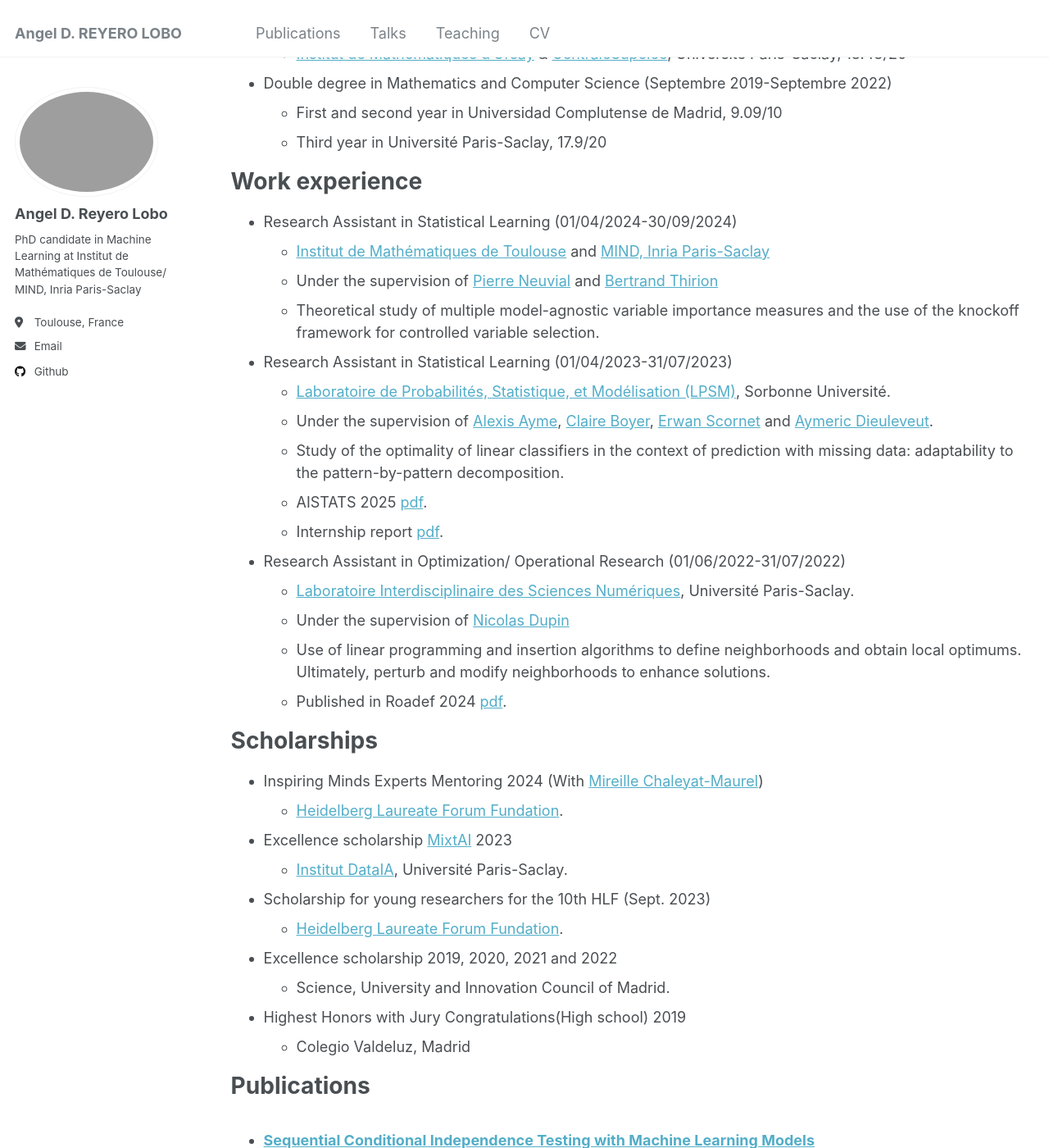
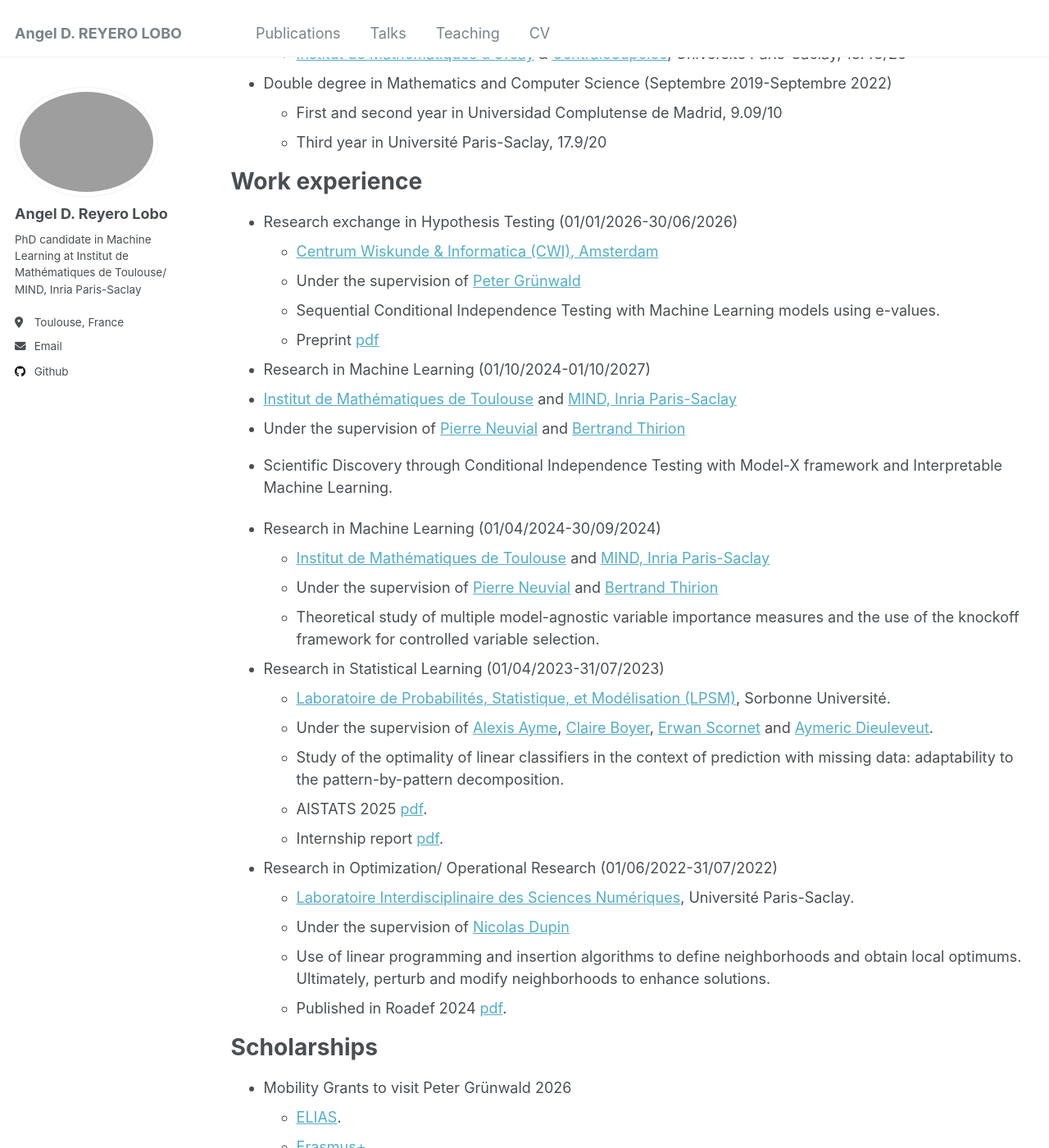
Before and after one commit to AngelReyero/AngelReyero.github.io, a Jekyll site: the page built from _pages/cv.md, in a window 1280 px wide and 1400 px high, scrolled down 328 px. Shown: the whole window at 82% size. Built offline with Jekyll 4.4.1, drawn with Linux system fonts in a browser that asks for light colours; some of the changed text lies outside the part shown.

Commit message:
Revise CV with additional research and scholarship details
Updated CV with new research experiences and scholarships.

```diff
--- a/_pages/cv.md
+++ b/_pages/cv.md
@@ -14,7 +14,7 @@ Education
 * PhD in Machine Learning (started in October 2024)
   * [Institut de Mathématiques de Toulouse](https://www.math.univ-toulouse.fr/fr/) and [MIND, Inria Paris-Saclay](https://team.inria.fr/mind/)
   * Under the supervision of [Pierre Neuvial](https://pneuvial.github.io/) and [Bertrand Thirion](https://pages.saclay.inria.fr/bertrand.thirion/)
-  * [ELLIS PhD student](https://ellis.eu/phd-postdoc)
+  * [ELLIS PhD student](https://ellis.eu/phd-postdoc) with [Peter Grünwald](https://safestatistics.com/) as second supervisor
 * MSc in [Mathematics and Artificial Intelligence](https://www.imo.universite-paris-saclay.fr/fr/etudiants/masters/mathematiques-et-applications/m2/m2-mathematique-et-intelligence-artificielle/) (September 2022-October 2024)
   * [Institut de Mathématiques d'Orsay](https://www.imo.universite-paris-saclay.fr/fr/) & [CentraleSupélec](https://www.centralesupelec.fr/), Université Paris-Saclay, 18.43/20
 * Double degree in Mathematics and Computer Science (Septembre 2019-Septembre 2022)
@@ -23,20 +23,32 @@ Education
 
 Work experience
 ======
-* Research Assistant in Statistical Learning (01/04/2024-30/09/2024)
+
+* Research exchange in Hypothesis Testing (01/01/2026-30/06/2026)
+  * [Centrum Wiskunde & Informatica (CWI), Amsterdam](https://www.cwi.nl/en/)
+  * Under the supervision of [Peter Grünwald](https://safestatistics.com/)
+  * Sequential Conditional Independence Testing with Machine Learning models using e-values.
+  * Preprint [pdf](https://arxiv.org/pdf/2610.11388)
+
+ * Research in Machine Learning (01/10/2024-01/10/2027)
+  * [Institut de Mathématiques de Toulouse](https://www.math.univ-toulouse.fr/fr/) and [MIND, Inria Paris-Saclay](https://team.inria.fr/mind/)
+  * Under the supervision of [Pierre Neuvial](https://pneuvial.github.io/) and [Bertrand Thirion](https://pages.saclay.inria.fr/bertrand.thirion/)
+  * Scientific Discovery through Conditional Independence Testing with Model-X framework and Interpretable Machine Learning.
+
+* Research in Machine Learning (01/04/2024-30/09/2024)
   * [Institut de Mathématiques de Toulouse](https://www.math.univ-toulouse.fr/fr/) and [MIND, Inria Paris-Saclay](https://team.inria.fr/mind/)
   * Under the supervision of [Pierre Neuvial](https://pneuvial.github.io/) and [Bertrand Thirion](https://pages.saclay.inria.fr/bertrand.thirion/)
   * Theoretical study of multiple model-agnostic variable importance measures and the use of the knockoff framework for controlled variable selection.
 
 
-* Research Assistant in Statistical Learning (01/04/2023-31/07/2023)
+* Research in Statistical Learning (01/04/2023-31/07/2023)
   * [Laboratoire de Probabilités, Statistique, et Modélisation (LPSM)](https://www.lpsm.paris/), Sorbonne Université.
   * Under the supervision of [Alexis Ayme](https://alexisayme.github.io/), [Claire Boyer](https://www.imo.universite-paris-saclay.fr/~claire.boyer/index.html), [Erwan Scornet](https://erwanscornet.github.io/) and [Aymeric Dieuleveut](http://www.cmap.polytechnique.fr/~aymeric.dieuleveut/).
   * Study of the optimality of linear classifiers in the context of prediction with missing data: adaptability to the pattern-by-pattern decomposition.
   * AISTATS 2025 [pdf](https://arxiv.org/abs/2405.09196).
   * Internship report [pdf](https://github.com/AngelReyero/Missing-values-classification/blob/main/internship_report.pdf).
 
-* Research Assistant in Optimization/ Operational Research (01/06/2022-31/07/2022)
+* Research in Optimization/ Operational Research (01/06/2022-31/07/2022)
   * [Laboratoire Interdisciplinaire des Sciences Numériques](https://www.lisn.upsaclay.fr/?lang=en), Université Paris-Saclay.
   * Under the supervision of [Nicolas Dupin](https://nicolasdupin2000.wixsite.com/research)
   * Use of linear programming and insertion algorithms to define neighborhoods and obtain local optimums. Ultimately, perturb and modify neighborhoods to enhance solutions.
@@ -44,6 +56,19 @@ Work experience
 
 Scholarships
 ======
+* Mobility Grants to visit Peter Grünwald 2026
+  * [ELIAS](https://elias-ai.eu/).
+  * [Erasmus+](https://www.utoulouse.fr/partir-a-l-etranger/partir-avec-erasmus).
+  * [EUR-MINT](https://anr.fr/ProjetIA-18-EURE-0023).
+  * [EDMITT](https://ed-mitt.univ-toulouse.fr).
+  * [ANR VITE](https://anr.fr/Project-ANR-23-CE23-0016).
+
+* ELSA Mobility Grant 2025
+  * [ELSA](https://elsa-ai.eu/overview/).
+
+* G-Research Mobility Grant 2024
+  * [G-Research](https://www.gresearch.com/).
+
 * Inspiring Minds Experts Mentoring 2024 (With [Mireille Chaleyat-Maurel](https://helios2.mi.parisdescartes.fr/~mcm/))
   * [Heidelberg Laureate Forum Fundation](https://www.heidelberg-laureate-forum.org/).
 
```
